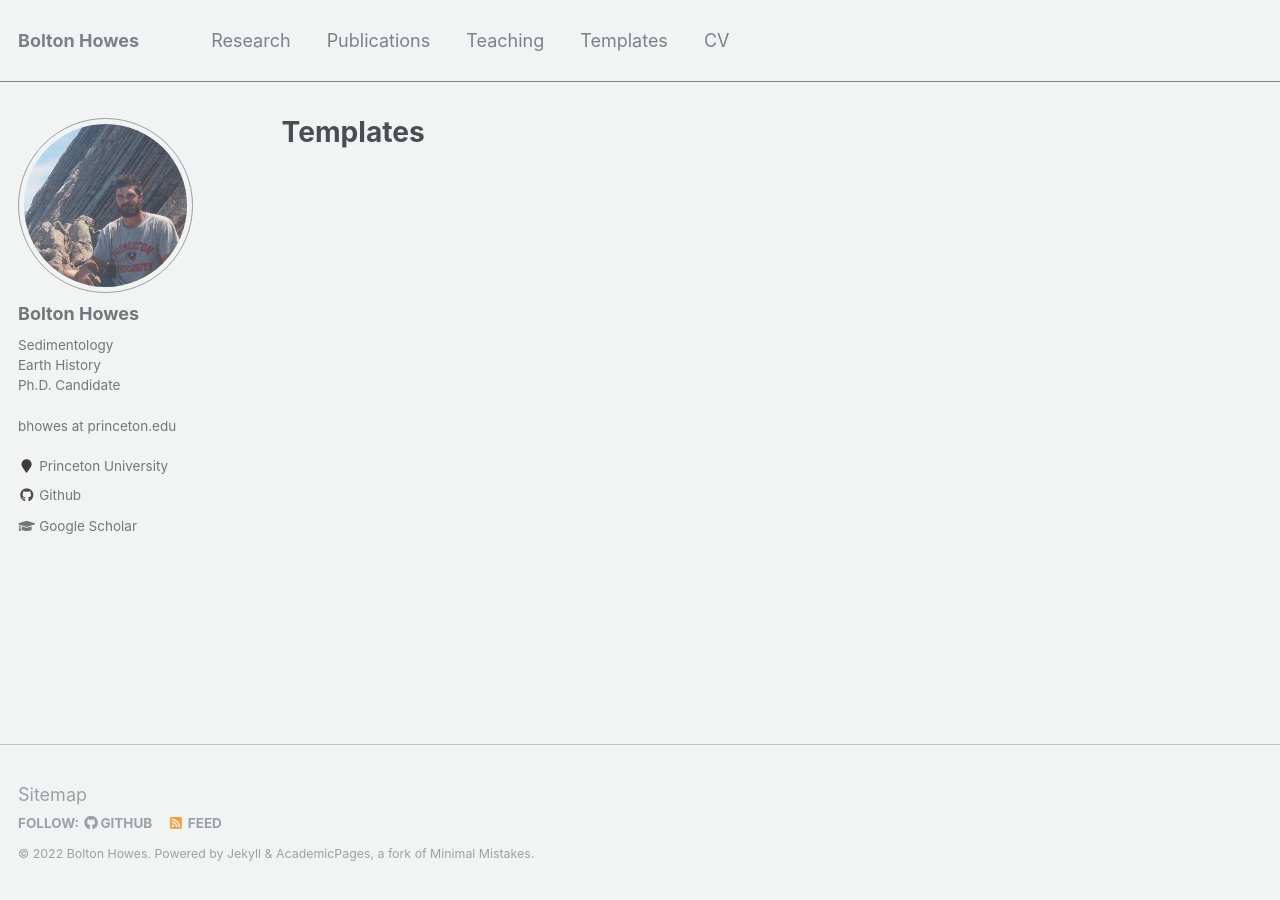
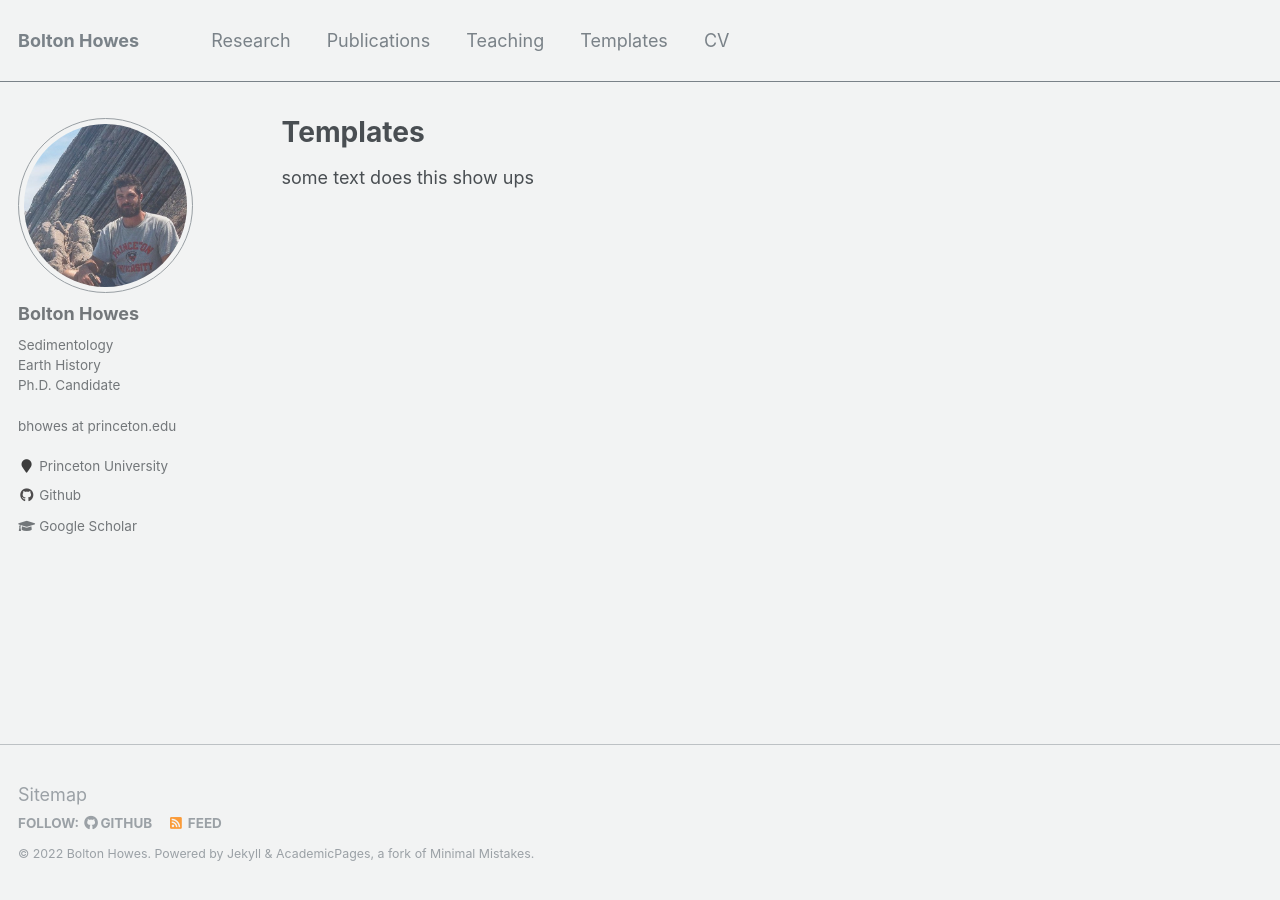
Before and after one commit to boltonhowes22/boltonhowes22.github.io, a Jekyll site: the page built from _pages/templates.md, in a window 1280 px wide. Built offline with Jekyll 4.4.1, drawn with Linux system fonts in a browser that asks for light colours.

Commit message:
Update templates.md
testing

```diff
--- a/_pages/templates.md
+++ b/_pages/templates.md
@@ -4,7 +4,7 @@
 permalink: /templates/
 author_profile: true
 ---
-
+some text does this show ups
 {% include base_path %}
 
 
```
